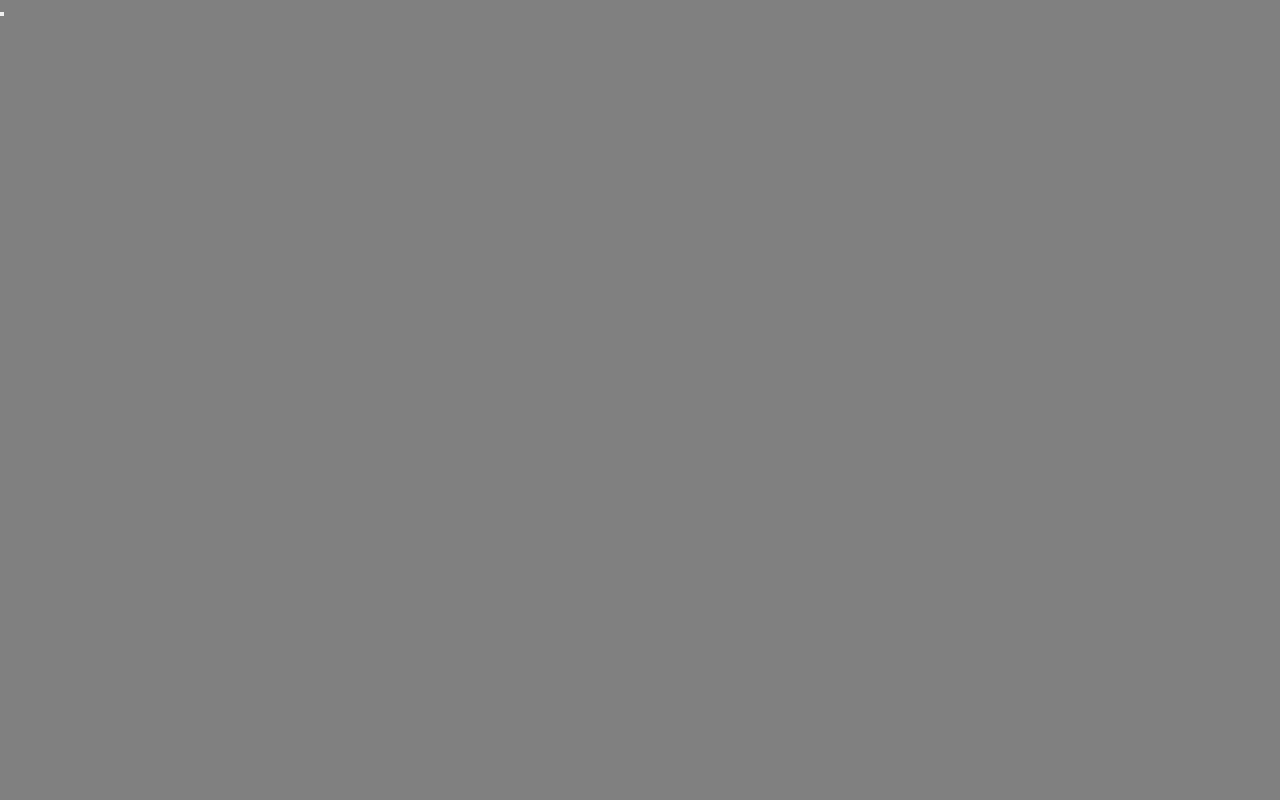
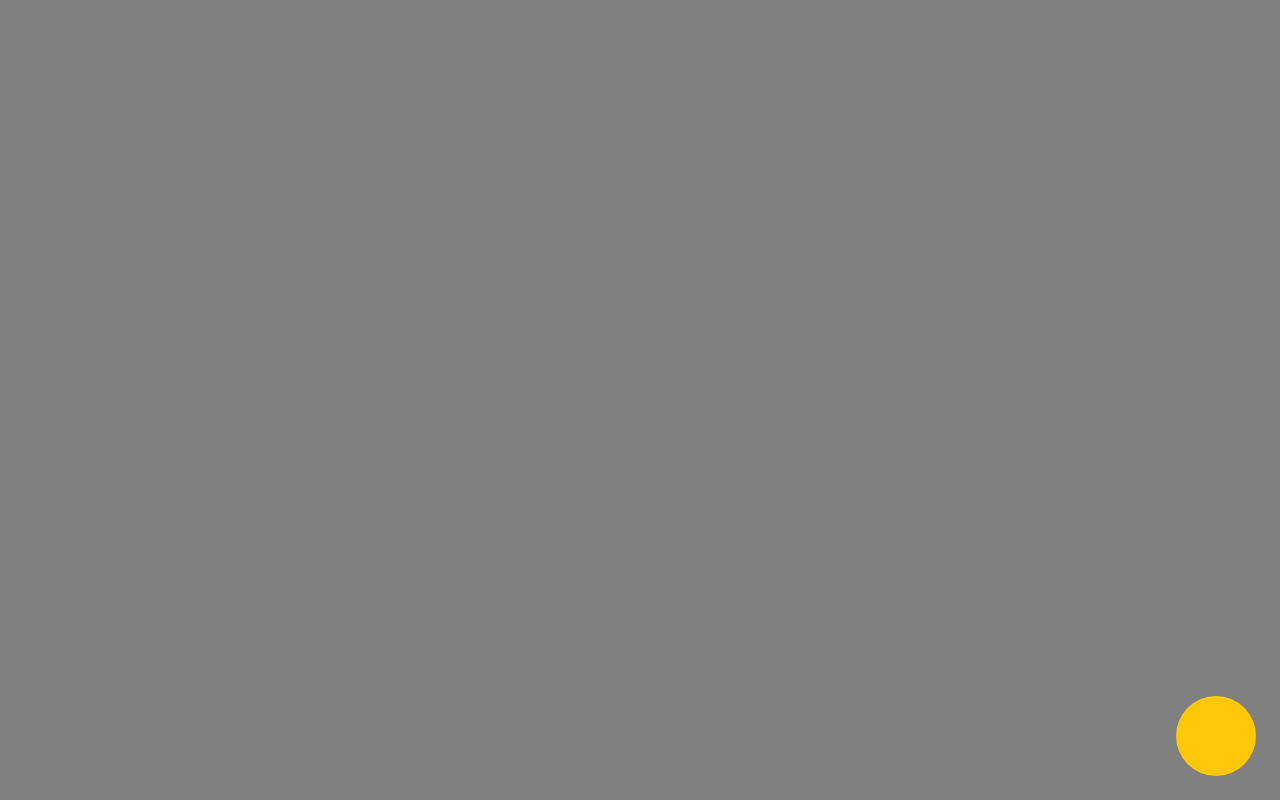
Before and after one commit to Adaxelx/navigation, a plain HTML site: page index.html in a window 1280 px wide. Drawn offline with Linux system fonts and the light colour scheme.

Commit message:
add styles for button

```diff
--- a/css/Main.css
+++ b/css/Main.css
@@ -9,3 +9,13 @@ section{
     width: 100%;
     background-color: gray;
 }
+.navBtn{
+    position: fixed;
+    bottom: 3vh;
+    right: 3vh;
+    height: 10vh;
+    width: 10vh;
+    border-radius: 50%;
+    background-color: #fcc808;
+    border: none;
+}
```
